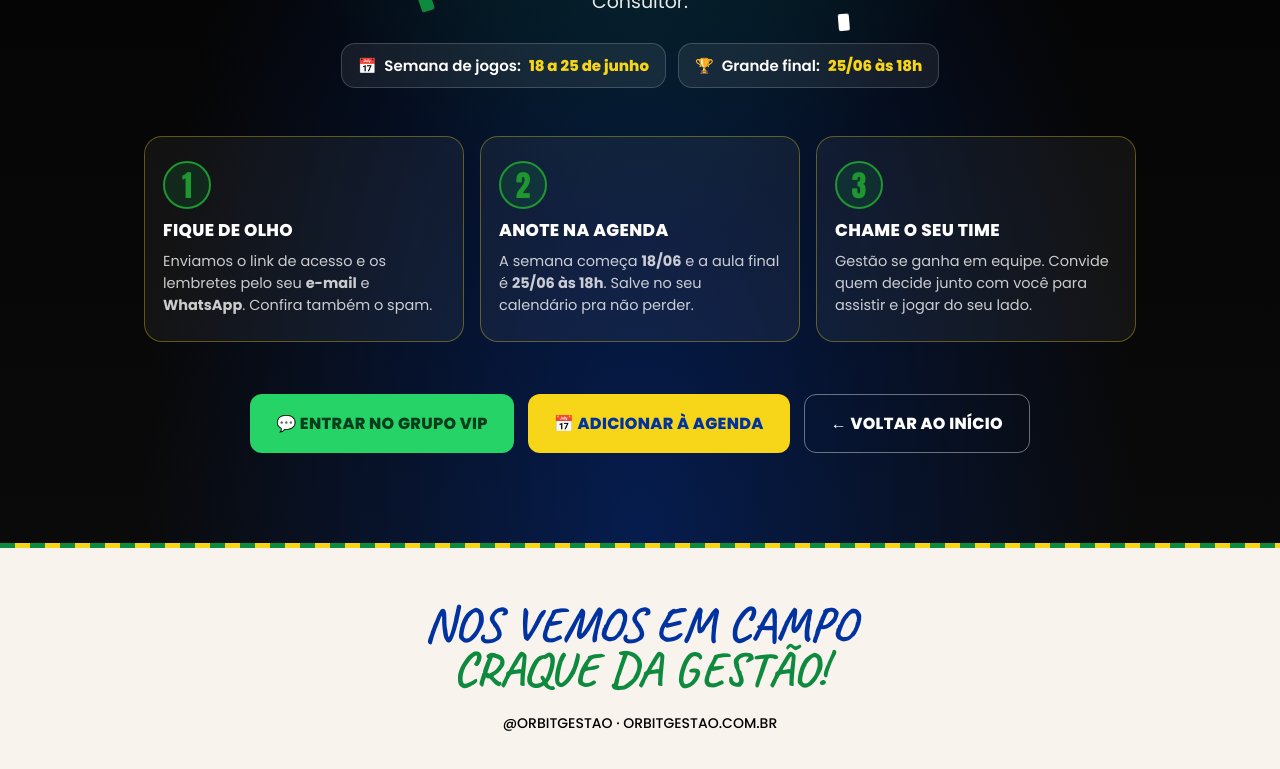
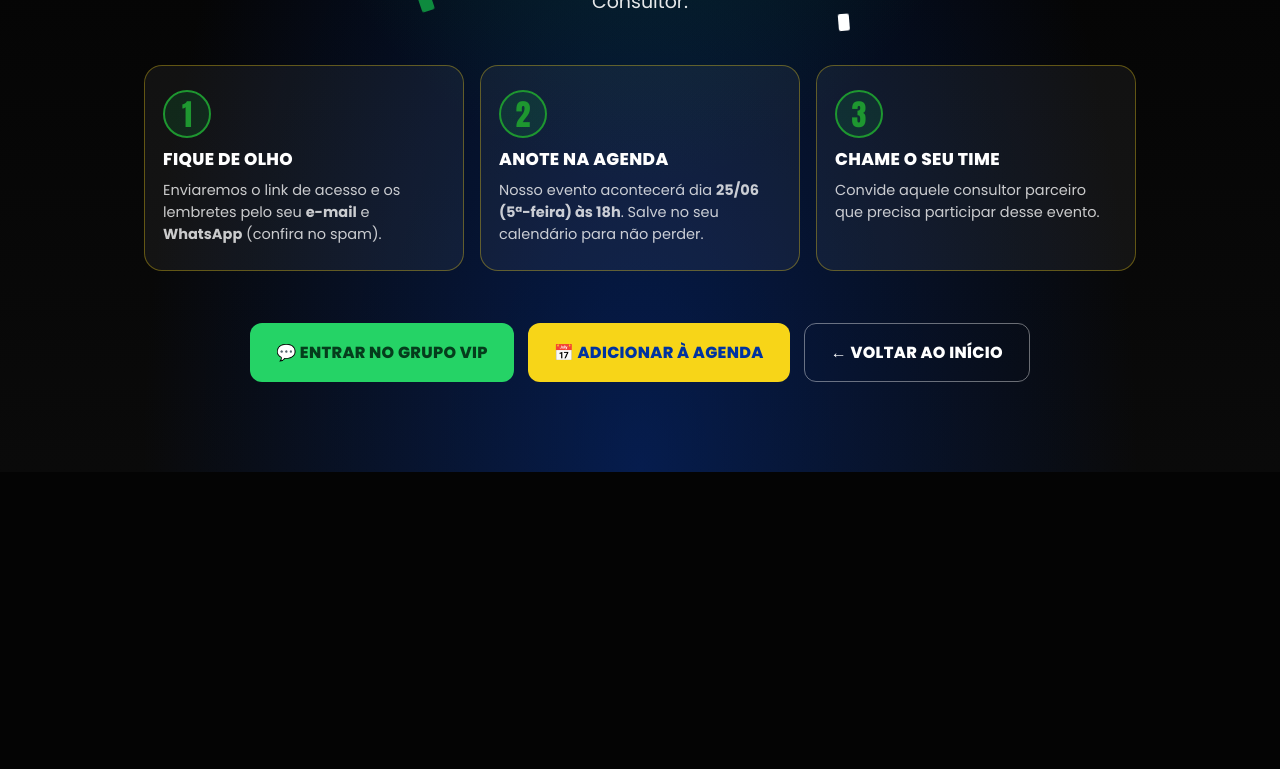
Before and after one commit to Evoluttoplataforma/copa-orbit-gestao, a plain HTML site: page obrigado.html in a window 1280 px wide. Shown: the part 825-1594 px from the top of the page. After the commit the page ends 1297 px from the top, so only its background shows below. Drawn offline with Linux system fonts and the light colour scheme.

Commit message:
Atualização página de obrigado

```diff
--- a/obrigado.html
+++ b/obrigado.html
@@ -167,44 +167,33 @@
         com a aula ao vivo do <strong>Igor Furniel</strong> no Dia do Consultor.
       </p>
 
-      <div class="date-pills">
-        <span class="date-pill">📅 <span>Semana de jogos:</span> <strong>18 a 25 de junho</strong></span>
-        <span class="date-pill">🏆 <span>Grande final:</span> <strong>25/06 às 18h</strong></span>
-      </div>
 
       <div class="steps">
         <div class="step">
           <div class="step__num">1</div>
           <p class="step__title">Fique de olho</p>
-          <p class="step__text">Enviamos o link de acesso e os lembretes pelo seu <strong>e-mail</strong> e <strong>WhatsApp</strong>. Confira também o spam.</p>
+          <p class="step__text">Enviaremos o link de acesso e os lembretes pelo seu <strong>e-mail</strong> e <strong>WhatsApp</strong> (confira no spam).</p>
         </div>
         <div class="step">
           <div class="step__num">2</div>
           <p class="step__title">Anote na agenda</p>
-          <p class="step__text">A semana começa <strong>18/06</strong> e a aula final é <strong>25/06 às 18h</strong>. Salve no seu calendário pra não perder.</p>
+          <p class="step__text">Nosso evento acontecerá dia <strong>25/06 (5ª-feira) às 18h</strong>. Salve no seu calendário para não perder.</p>
         </div>
         <div class="step">
           <div class="step__num">3</div>
           <p class="step__title">Chame o seu time</p>
-          <p class="step__text">Gestão se ganha em equipe. Convide quem decide junto com você para assistir e jogar do seu lado.</p>
+          <p class="step__text">Convide aquele consultor parceiro que precisa participar desse evento.</p>
         </div>
       </div>
 
       <div class="cta-group">
-        <a href="#" class="btn btn--wpp">💬 Entrar no grupo VIP</a>
+        <a href="https://chat.whatsapp.com/JnvD7U2BpdI0Tr4oWNMyuu" class="btn btn--wpp">💬 Entrar no grupo VIP</a>
         <a id="calLink" href="#" target="_blank" rel="noopener" class="btn btn--cal">📅 Adicionar à agenda</a>
         <a href="index.html" class="btn btn--ghost">← Voltar ao início</a>
       </div>
     </div>
   </section>
 
-  <footer>
-    <div class="stripe"></div>
-    <div class="footer__inner">
-      <p class="footer__title">NOS VEMOS EM CAMPO <span class="g">CRAQUE DA GESTÃO!</span></p>
-      <p class="footer__brand">@ORBITGESTAO · ORBITGESTAO.COM.BR</p>
-    </div>
-  </footer>
 
   <script>
     // ── Confete da Copa ──
@@ -237,9 +226,9 @@
       if (!el) return;
       var p = new URLSearchParams({
         action: 'TEMPLATE',
-        text: 'Craques da Gestão 2026 — Aula Final com Igor Furniel',
+        text: 'Live Especial Orbit - Dia do Consultor 2026',
         dates: '20260625T210000Z/20260625T230000Z', // 25/06 18h–20h (BRT, UTC-3)
-        details: 'Dia do Consultor — aula ao vivo do Time Olívia (Orbit). Fique de olho no e-mail e WhatsApp para o link de acesso.',
+        details: 'Ao vivo com Igor Furniel e os maiores cases dos canais Orbit. Fique de olho no seu e-mail e no WhatsApp para receber o link de acesso.',
         location: 'Online'
       });
       el.href = 'https://calendar.google.com/calendar/render?' + p.toString();
```
